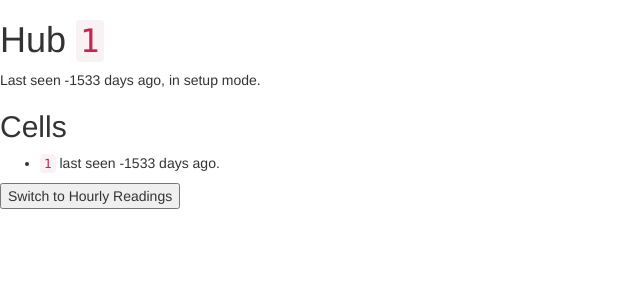
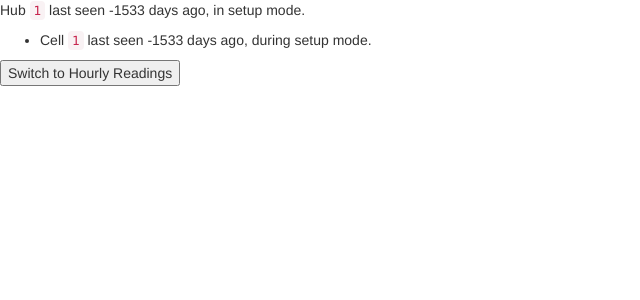
Before and after one commit to heatseeknyc/tunnel, a Flask app: page /1 in a window 1280 px wide. Shown: the top 300 px of the page, without its empty margins (0-640 px from the left). Run offline with Flask 2, Linux system fonts and the light colour scheme; a database or web service that is not in the repository returns one stand-in record (values such as "Sample title"); some libraries are stand-ins or nearby versions.

Commit message:
show cells' most recent setup modes

```diff
--- a/app/app.py
+++ b/app/app.py
@@ -1,5 +1,6 @@
 from datetime import datetime
 import logging
+import operator
 import subprocess
 
 import flask
@@ -73,14 +74,17 @@ class Hub(flask.views.MethodView):
         hub = cursor.fetchone()
         if hub:
             hub = dict(live=hub['sleep_period'] == LIVE_SLEEP_PERIOD,
-                       time=time_since(hub['time']))
+                       since=time_since(hub['time']))
 
-        cursor.execute('select cell_id, short_id, max(time) as time'
+        # select most recent row for each cell of this hub, and join on short id:
+        cursor.execute('select distinct on (cell_id) cell_id, short_id, sleep_period, time'
                        ' from temperatures left join xbees on xbees.id=cell_id where hub_id=%s'
-                       ' group by cell_id, short_id order by time desc', (hub_id,))
-        cells = cursor.fetchall()
-        for cell in cells:
-            cell['time'] = time_since(cell['time'])
+                       ' order by cell_id, time desc', (hub_id,))
+        cells = sorted(cursor.fetchall(), key=operator.itemgetter('time'), reverse=True)
+        cells = [dict(id=c['short_id'] or c['cell_id'],
+                      live=c['sleep_period'] == LIVE_SLEEP_PERIOD,
+                      since=time_since(c['time']))
+                 for c in cells]
 
         return flask.render_template('setup/hub.html', hub=hub, cells=cells)
 
--- a/app/templates/setup/hub.html
+++ b/app/templates/setup/hub.html
@@ -3,18 +3,17 @@
 {% block title %}Hub {{ request.view_args.id|upper }}{% endblock %}
 
 {% block body %}
-<h1>Hub <code>{{ request.view_args.id|upper }}</code></h1>
+<p>Hub <code>{{ request.view_args.id|upper }}</code>
+  {% if hub %}
+  last seen {{ hub.since }}, in {% if hub.live %}live{% else %}setup{% endif %} mode.
+  {% else %}
+  not yet seen.
+  {% endif %}
+</p>
 
-{% if hub %}
-<p>Last seen {{ hub.time }}, in {% if hub.live %}live{% else %}setup{% endif %} mode.</p>
-{% else %}
-<p>Nothing yet&hellip;</p>
-{% endif %}
-
-<h2>Cells</h2>
 <ul>
   {% for c in cells %}
-  <li><code>{% if c.short_id %}{{ c.short_id|upper }}{% else %}{{ c.cell_id }}{% endif %}</code> last seen {{ c.time }}.</li>
+  <li>Cell <code>{{ c.id }}</code> last seen {{ c.since }}, during {% if hub.live %}live{% else %}setup{% endif %} mode.</p></li>
   {% endfor %}
 </ul>
 
```
